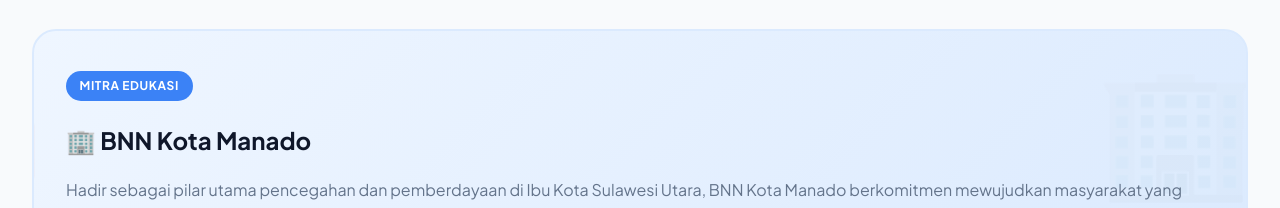
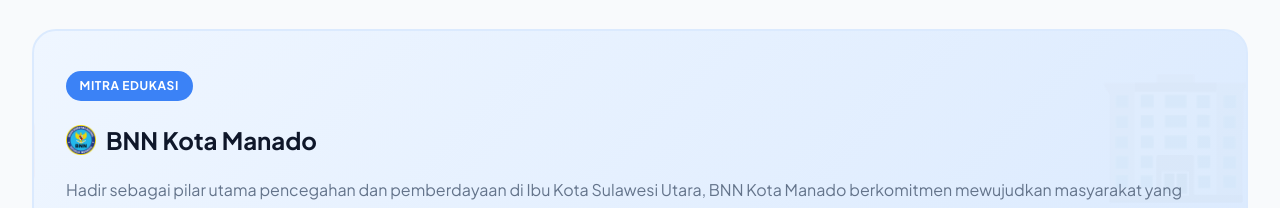
Before and after one commit to Orlea33/rehab-bersinar, a React (Vite) app: page / in a window 1280 px wide. Shown: the part 980-1188 px from the top of the page. Built offline with nearby package versions, Linux system fonts and the light colour scheme; no server answers.

Commit message:
Mlfeature

```diff
--- a/src/components/MLFeature.jsx
+++ b/src/components/MLFeature.jsx
@@ -34,7 +34,14 @@
             <div className="ml-header">
               <span className="ml-badge">Mitra Edukasi</span>
             </div>
-            <h3>🏢 BNN Kota Manado</h3>
+            <h3 style={{ display: 'flex', alignItems: 'center', gap: '10px' }}>
+              <img
+                src="images/BNN.png"
+                alt="Logo BNN"
+                style={{ width: '30px', height: '30px', objectFit: 'contain' }}
+              />
+              BNN Kota Manado
+            </h3>
             <p>Hadir sebagai pilar utama pencegahan dan pemberdayaan di Ibu Kota Sulawesi Utara, BNN Kota Manado berkomitmen mewujudkan masyarakat
             yang bersih dari penyalahgunaan narkoba.</p>
           </div>
```
